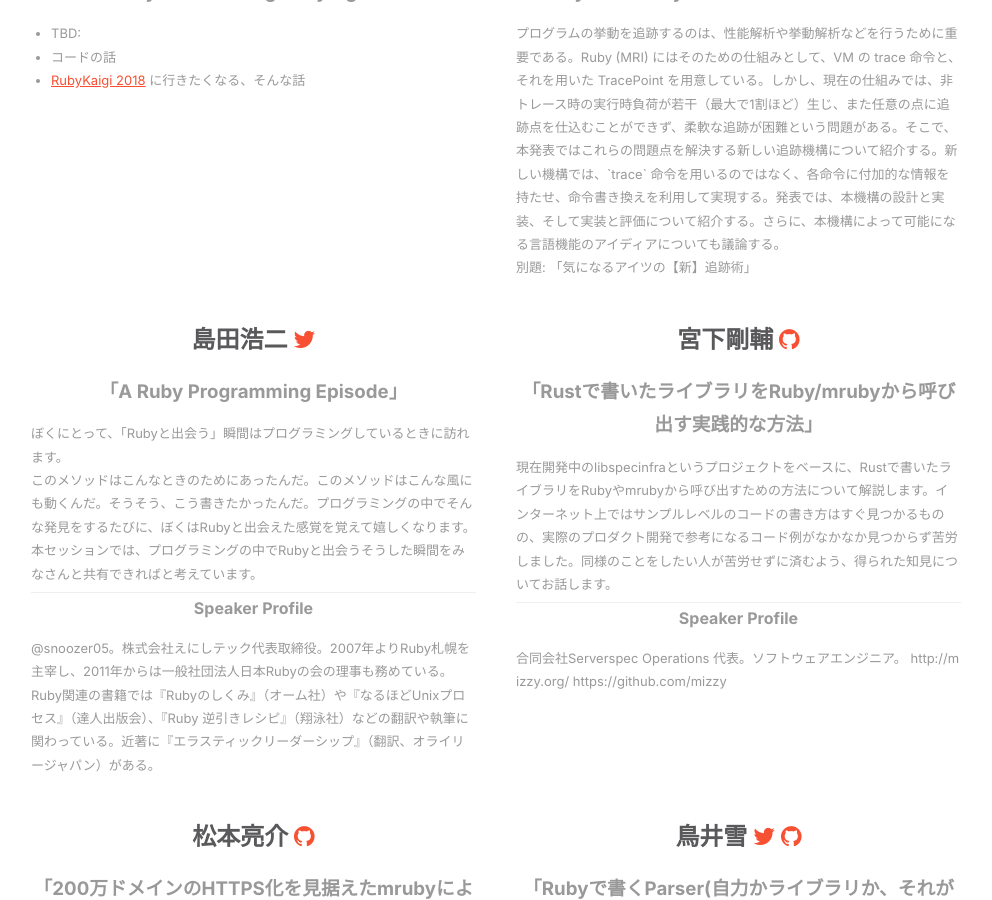
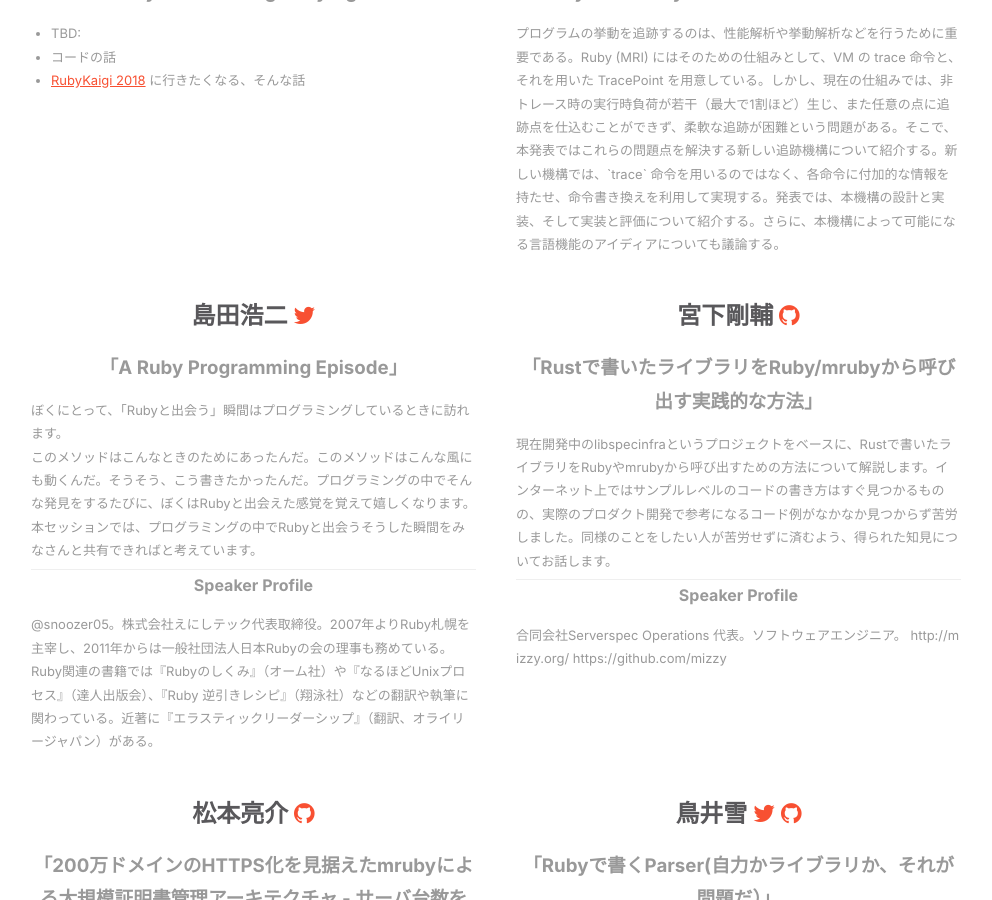
Before and after one commit to fukuokarb/fukuokark02, a Jekyll site: the page built from speakers.html, in a window 1280 px wide and 900 px high, scrolled down 382 px. Shown: the whole window, without its empty margins (144-1136 px from the left). Built offline with Jekyll 4.4.1, drawn with Linux system fonts in a browser that asks for light colours; nearby versions of some CDN libraries.

Commit message:
Remove 別

```diff
--- a/speakers.html
+++ b/speakers.html
@@ -17,8 +17,7 @@
     <h2 class="default-section__title"><a href="/fukuoka02/index.html#keynotes">笹田耕一</a> <a href="https://github.com/ko1" target="_blank"><i class="fa fa-github" aria-hidden="true"></i></a></h2>
     <h3 class="default-section__body">「Keynote: Rubyにおけるトレース機構の刷新」</h3>
     <p class="default-section__caption">
-      プログラムの挙動を追跡するのは、性能解析や挙動解析などを行うために重要である。Ruby (MRI) にはそのための仕組みとして、VM の trace 命令と、それを用いた TracePoint を用意している。しかし、現在の仕組みでは、非トレース時の実行時負荷が若干（最大で1割ほど）生じ、また任意の点に追跡点を仕込むことができず、柔軟な追跡が困難という問題がある。そこで、本発表ではこれらの問題点を解決する新しい追跡機構について紹介する。新しい機構では、`trace` 命令を用いるのではなく、各命令に付加的な情報を持たせ、命令書き換えを利用して実現する。発表では、本機構の設計と実装、そして実装と評価について紹介する。さらに、本機構によって可能になる言語機能のアイディアについても議論する。<br />
-      別題: 「気になるアイツの【新】追跡術」
+      プログラムの挙動を追跡するのは、性能解析や挙動解析などを行うために重要である。Ruby (MRI) にはそのための仕組みとして、VM の trace 命令と、それを用いた TracePoint を用意している。しかし、現在の仕組みでは、非トレース時の実行時負荷が若干（最大で1割ほど）生じ、また任意の点に追跡点を仕込むことができず、柔軟な追跡が困難という問題がある。そこで、本発表ではこれらの問題点を解決する新しい追跡機構について紹介する。新しい機構では、`trace` 命令を用いるのではなく、各命令に付加的な情報を持たせ、命令書き換えを利用して実現する。発表では、本機構の設計と実装、そして実装と評価について紹介する。さらに、本機構によって可能になる言語機能のアイディアについても議論する。
     </p>
   </div>
   <div id="snoozer05" class="default-section__card default-section__card--speakers">
--- a/timetable.html
+++ b/timetable.html
@@ -241,8 +241,7 @@
       <div class="default-section__table__cell">
         <h2>Keynote: Rubyにおける<br />トレース機構の刷新</h2>
         <p>
-          プログラムの挙動を追跡するのは、性能解析や挙動解析などを行うために重要である。Ruby (MRI) にはそのための仕組みとして、VM の trace 命令と、それを用いた TracePoint を用意している。しかし、現在の仕組みでは、非トレース時の実行時負荷が若干（最大で1割ほど）生じ、また任意の点に追跡点を仕込むことができず、柔軟な追跡が困難という問題がある。そこで、本発表ではこれらの問題点を解決する新しい追跡機構について紹介する。新しい機構では、`trace` 命令を用いるのではなく、各命令に付加的な情報を持たせ、命令書き換えを利用して実現する。発表では、本機構の設計と実装、そして実装と評価について紹介する。さらに、本機構によって可能になる言語機能のアイディアについても議論する。<br />
-          別題: 「気になるアイツの【新】追跡術」
+          プログラムの挙動を追跡するのは、性能解析や挙動解析などを行うために重要である。Ruby (MRI) にはそのための仕組みとして、VM の trace 命令と、それを用いた TracePoint を用意している。しかし、現在の仕組みでは、非トレース時の実行時負荷が若干（最大で1割ほど）生じ、また任意の点に追跡点を仕込むことができず、柔軟な追跡が困難という問題がある。そこで、本発表ではこれらの問題点を解決する新しい追跡機構について紹介する。新しい機構では、`trace` 命令を用いるのではなく、各命令に付加的な情報を持たせ、命令書き換えを利用して実現する。発表では、本機構の設計と実装、そして実装と評価について紹介する。さらに、本機構によって可能になる言語機能のアイディアについても議論する。
         </p>
         <h4>Speaker</h4>
         <a href="./index.html#keynotes">笹田耕一</a>
```
